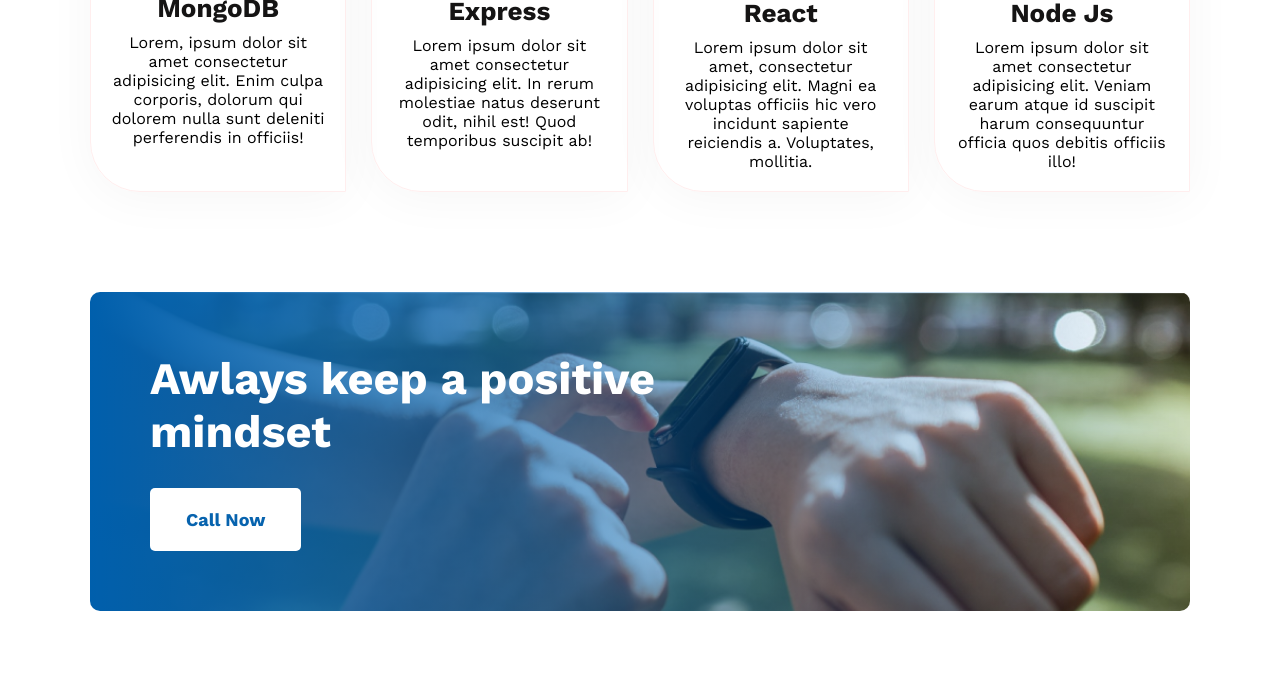
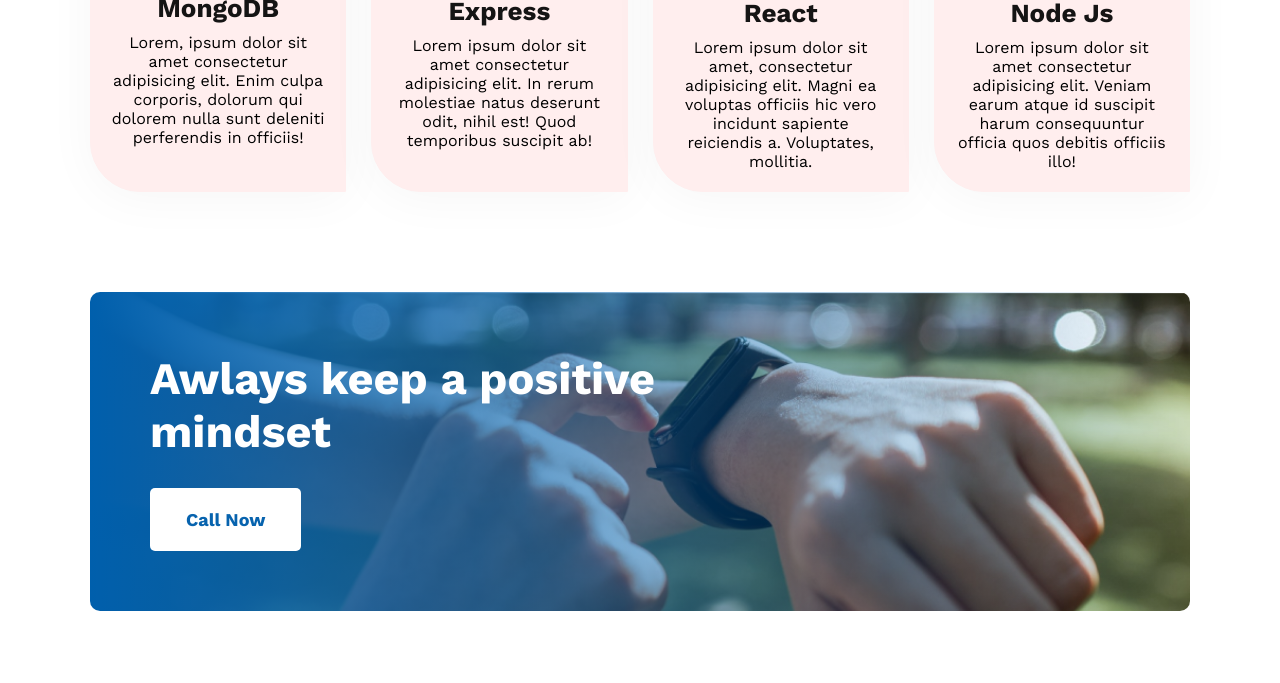
Before and after one commit to faridalam61/new-year-new-me, a plain HTML site: page index.html in a window 1280 px wide. Shown: the part 2288-2971 px from the top of the page. Drawn offline with nearby package versions, Linux system fonts and the light colour scheme.

Commit message:
Own design section updated

```diff
--- a/css/style.css
+++ b/css/style.css
@@ -132,10 +132,10 @@ footer input[type=submit]:hover{
     display: flex; gap: 25px;
 }
 .technologie{
-    width: 25%; text-align: center;  border: 1px solid #FFEEEE; padding: 20px; box-shadow:0px 6px 50px rgba(0, 0, 0, 0.04); border-radius: 0 50px 0 50px;
+    width: 25%; text-align: center;  border: 1px solid #FFEEEE; padding: 20px; box-shadow:0px 6px 50px rgba(0, 0, 0, 0.04); border-radius: 0 50px 0 50px; background:#FFEEEE;
 }
 
-.technologie:hover{background:#FFEEEE; cursor: pointer;}
+
 .title{
     font-size: 45px; font-weight: 700; text-align: center; margin-bottom: 50px;
 }
```
